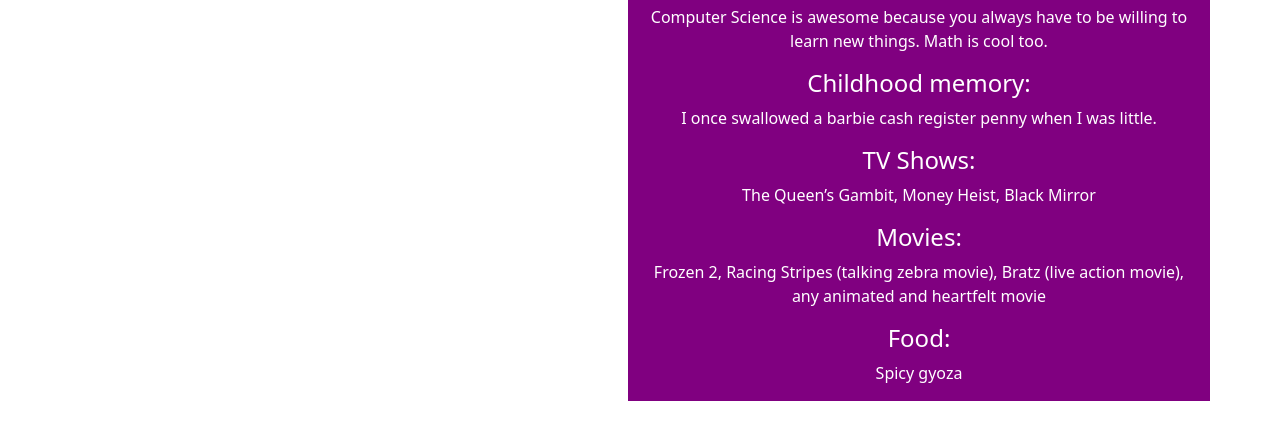
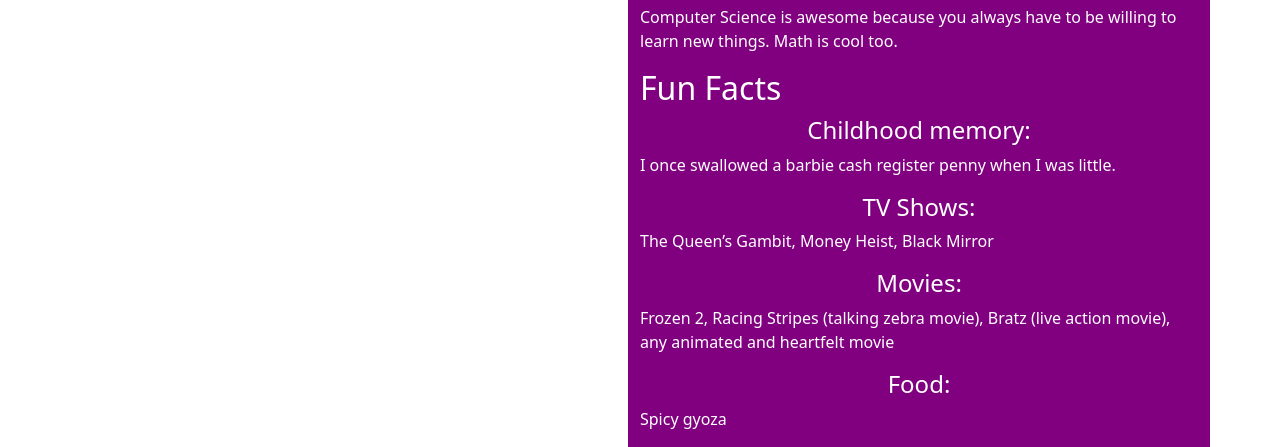
Before and after one commit to avrodzz/avrodzz.github.io, a plain HTML site: page index.html in a window 1280 px wide. Shown: the part 521-968 px from the top of the page. Before the commit the page ends 922 px from the top, so only its background shows below. Drawn offline with nearby package versions, Linux system fonts and the light colour scheme.

Commit message:
Work in progress

```diff
--- a/index.html
+++ b/index.html
@@ -47,8 +47,8 @@
               <img src="/assets/images/alexisUtahSnow.jpg" width="99%"/>
 
           </div>
-          <div class="col text-center" style="background-color: purple;color: white;">
-            <h1>Hi, I am Alexis!</h1>
+          <div class="col" style="background-color: purple;color: white;">
+            <h1 class="text-center">Hi, I am Alexis!</h1>
 
 
             <!-- <p>I love snowboarding, playing with my dog, and rock climbing!</p>    -->
@@ -56,20 +56,21 @@
 
             <p>Snowboarding and martial arts have brought me an immense amount of joy lately. I am pretty new to both of them, but I am so excited to progress. Every time I am on the mountain, I feel free and refreshed. There is just something so addicting about seeing snow. I do not know what it is. Since I am a computer science major, I sit for way too long, so it is nice to have activities that push my body to be more flexible and powerful. I totally recommend either of them. Something I would love to try is dirt biking, so if any of you are willing to show me the way, I would be so appreciative. </p>
 
-            <h2>My major is computer science.</h2>
+            <h2 class="text-center">My major is computer science.</h2>
 
             <p>Computer Science is awesome because you always have to be willing to learn new things. Math is cool too.</p>
 
-            <h4>Childhood memory:</h4>
+            <h2>Fun Facts</h2>
+            <h4 class="text-center">Childhood memory:</h4>
             <p>I once swallowed a barbie cash register penny when I was little.</p>
 
-            <h4>TV Shows:</h4>
+            <h4 class="text-center">TV Shows:</h4>
             <p>The Queen’s Gambit, Money Heist, Black Mirror</p>
 
-            <h4>Movies:</h4>
+            <h4 class="text-center">Movies:</h4>
             <p>Frozen 2, Racing Stripes (talking zebra movie), Bratz (live action movie), any animated and heartfelt movie</p>
 
-            <h4>Food:</h4>
+            <h4 class="text-center">Food:</h4>
             <p>Spicy gyoza</p>
 
             </p>
```
